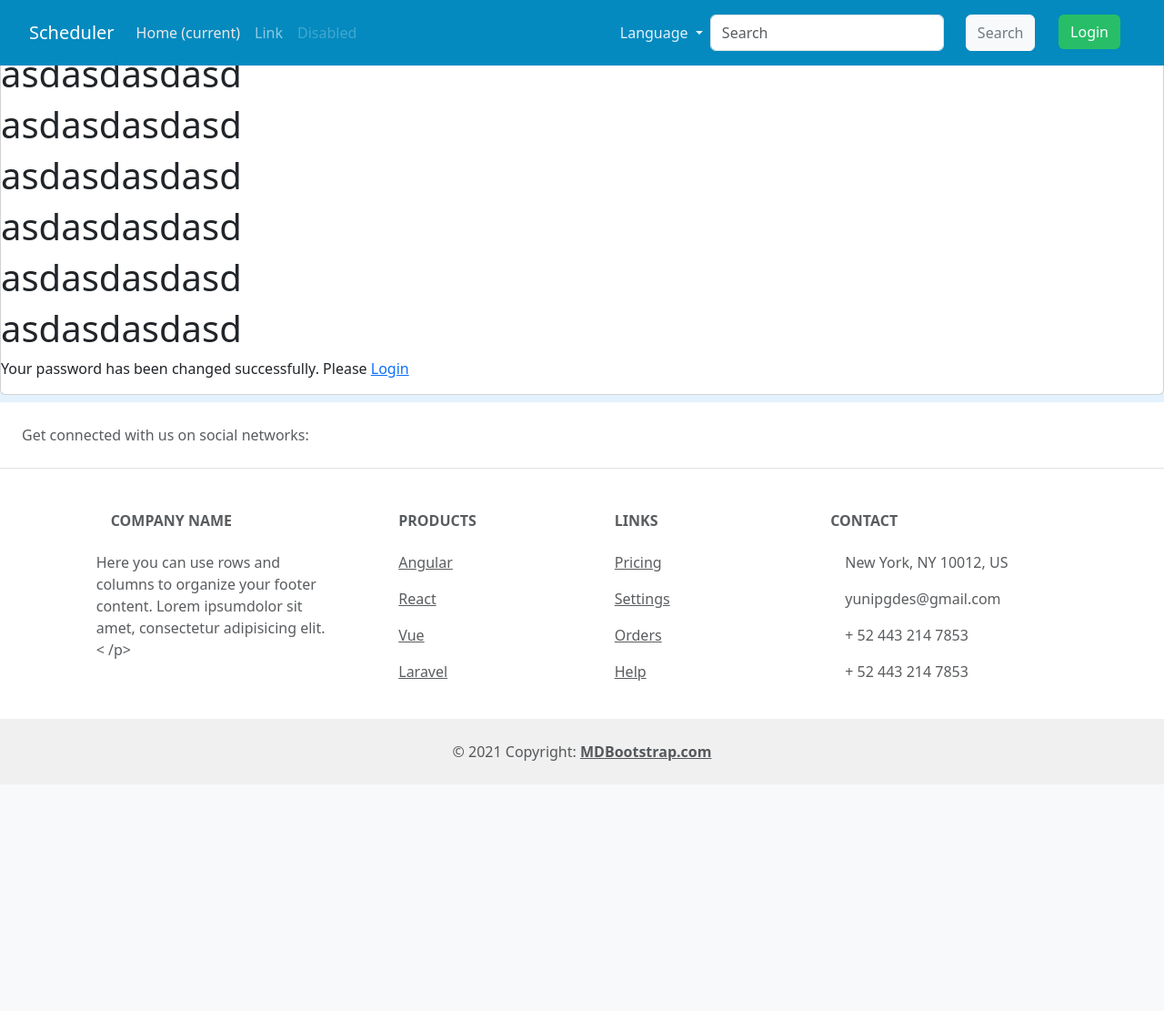
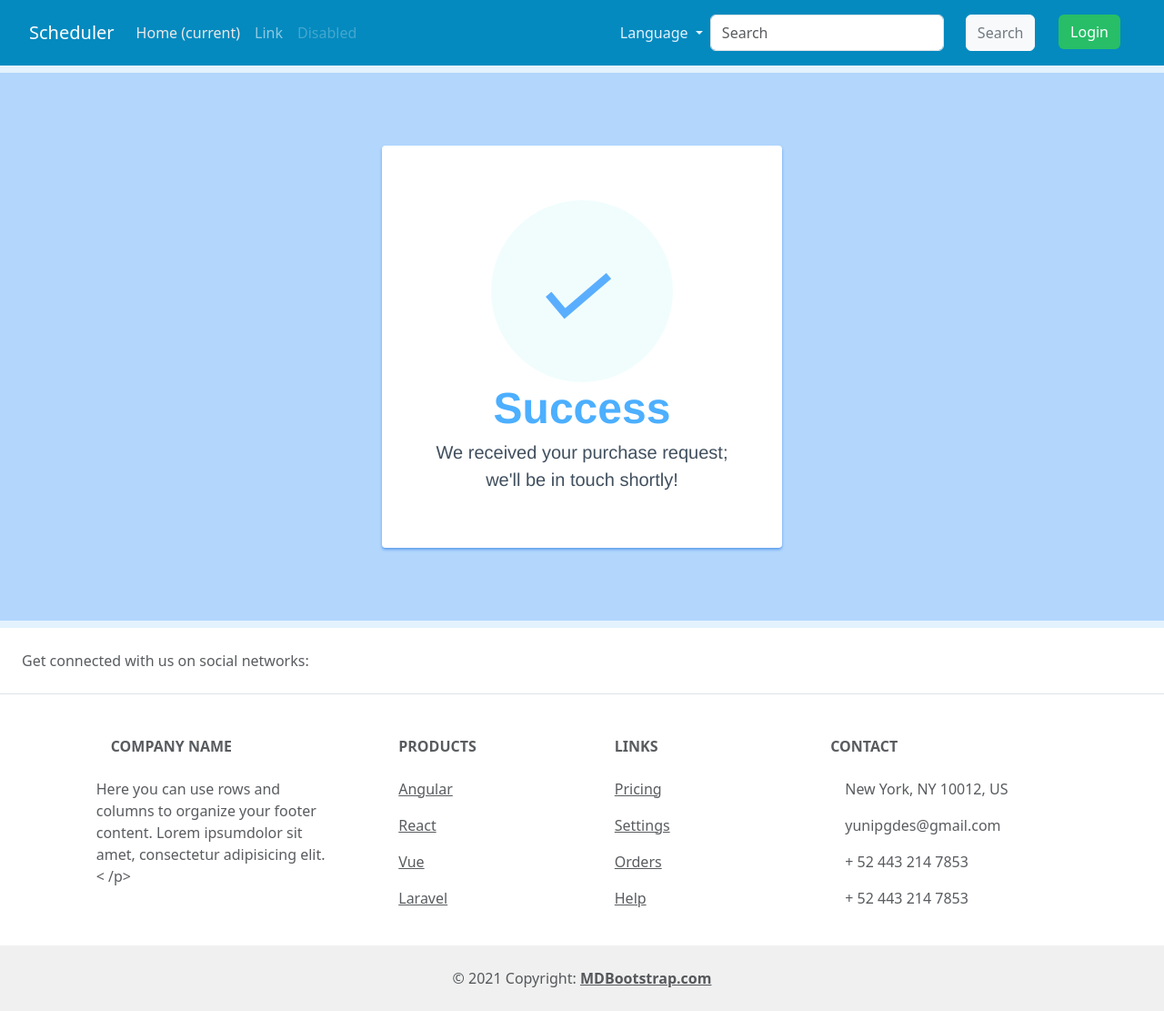
Before and after one commit to josejuniorpg/Sheduler, a Django app: page /accounts/password-reset-complete/ in a window 1280 px wide. Shown: the whole page at 91% size. Before the commit the page ends 836 px from the top, so only its background shows below. Run offline with Django 4.2, Linux system fonts and the light colour scheme; some libraries are stand-ins or nearby versions.

Commit message:
Password reset Styles in Complete and Donde.

```diff
--- a/static/css/users/styles.css
+++ b/static/css/users/styles.css
@@ -1,9 +1,9 @@
-._button-register{
+._button-register {
     background-color: #039cd9;
     color: #ffffff
 }
 
-._button-register:hover{
+._button-register:hover {
     background-color: #1c668d;
     color: #ffffff
 }
@@ -23,6 +23,7 @@
 .congratulation-contents.center-text .congratulation-contents-icon {
     margin-inline: auto;
 }
+
 .congratulation-contents-icon {
     display: -webkit-box;
     display: -ms-flexbox;
@@ -41,26 +42,30 @@
     border-radius: 50%;
     margin-bottom: 30px;
 }
+
 .congratulation-contents-title {
     font-size: 32px;
     line-height: 36px;
     margin: -6px 0 0;
 }
+
 .congratulation-contents-para {
     font-size: 16px;
     line-height: 24px;
     margin-top: 15px;
 }
+
 .btn-wrapper {
     display: block;
 }
+
 .cmn-btn.btn-bg-1 {
     background: #6176f6;
     color: #fff;
     border: 2px solid transparent;
-        border-radius:3px;
+    border-radius: 3px;
     text-decoration: none;
-        padding:5px;
+    padding: 5px;
 }
 
 /*Login Template*/
@@ -68,25 +73,31 @@
     /* fallback for old browsers */
     background: #fccb90;
     /* Chrome 10-25, Safari 5.1-6 */
-background: -webkit-linear-gradient(to right,#5eaeeb, #5eaeeb, #289ef7, rgba(0, 107, 199, 0.87));
+    background: -webkit-linear-gradient(to right, #5eaeeb, #5eaeeb, #289ef7, rgba(0, 107, 199, 0.87));
     /* W3C, IE 10+/ Edge, Firefox 16+, Chrome 26+, Opera 12+, Safari 7+ */
-background: linear-gradient(to right, #5eaeeb, #5eaeeb, #289ef7, rgba(0, 107, 199, 0.87));}
+    background: linear-gradient(to right, #5eaeeb, #5eaeeb, #289ef7, rgba(0, 107, 199, 0.87));
+}
+
 @media (min-width: 768px) {
     .gradient-form {
         height: 100vh !important;
-}}
+    }
+}
+
 @media (min-width: 769px) {
     .gradient-custom-2 {
         border-top-right-radius: .3rem;
         border-bottom-right-radius: .3rem;
     }
 }
-._btn-block-login  {
+
+._btn-block-login {
     --mdb-btn-margin-top: 0.5rem;
     display: block;
     width: 100%;
     color: #ffffff;
 }
+
 ._btn-block-login:hover {
     color: #ffffff;
     background: linear-gradient(to right, rgb(84, 177, 250), rgb(79, 175, 250), rgb(30, 155, 250), rgb(0, 107, 199));
@@ -95,7 +106,7 @@ border-bottom-right-radius: .3rem;
 /*Forgot Password  Done Template*/
 
 ._h1-password-done {
-            color: #88B04B;
+    color: rgba(58, 167, 255, 0.91);
     font-family: "Nunito Sans", "Helvetica Neue", sans-serif;
     font-weight: 800;
     font-size: 3rem;
@@ -110,7 +121,7 @@ border-bottom-right-radius: .3rem;
 }
 
 ._i-password-done {
-            color: #9ABC66;
+    color: rgba(61, 158, 255, 0.84);
     font-size: 100px;
     line-height: 200px;
     margin-left: -15px;
@@ -120,13 +131,22 @@ border-bottom-right-radius: .3rem;
     background: white;
     padding: 60px;
     border-radius: 4px;
-            box-shadow: 0 2px 3px #C8D0D8;
+    box-shadow: 0 2px 3px #5f9fec;
     display: inline-block;
     margin: 0 auto;
     text-align: center;
 }
+
 ._password-done-container {
     display: flex;
     justify-content: center;
     align-items: center;
 }
+
+._circle-done-card {
+    border-radius: 200px;
+    height: 200px;
+    width: 200px;
+    background: rgba(241, 253, 253, 0.96);
+    margin: 0 auto;
+}
--- a/templates/users/password_reset_complete.html
+++ b/templates/users/password_reset_complete.html
@@ -1,16 +1,30 @@
-{%extends 'base.html'%}
+<!-- head para PC -->
+{% extends "users/base_users.html" %}
+{% load  static %}
+{% load i18n %}
 
-{%block content%}
 
-<div class="card center">
-<h1>asdasdasdasd</h1>
-<h1>asdasdasdasd</h1>
-<h1>asdasdasdasd</h1>
-<h1>asdasdasdasd</h1>
-<h1>asdasdasdasd</h1>
-<h1>asdasdasdasd</h1>
-<h1>asdasdasdasd</h1>
-	<p>Your password has been changed successfully. Please <a href="{% url 'home_app:home' %}">Login</a></p>
-</div>
+{% block title %}
+    {% trans "Confirm Password" %}
+{% endblock %}
 
-{%endblock content%}
+
+{% block description %}
+{% endblock %}
+
+{% block content %}
+    <main class="_main-home">
+        <section style="padding: 5rem 10rem 5rem 10rem; background-color: rgba(174,212,252,0.92);">
+            <div class="_password-done-container">
+                <div class="_password-done-card">
+                    <div class="_circle-done-card">
+                        <i class="checkmark _i-password-done">✓</i>
+                    </div>
+                    <h1 class="_h1-password-done">Success</h1>
+                    <p class="_p-password-done">We received your purchase request;<br/> we'll be in touch shortly!</p>
+                </div>
+            </div>
+        </section>
+
+    </main>
+{% endblock content %}
--- a/templates/users/password_reset_done.html
+++ b/templates/users/password_reset_done.html
@@ -14,14 +14,16 @@
 
 {% block content %}
     <main class="_main-home">
+            <section style="padding: 5rem 10rem 5rem 10rem; background-color: rgba(174,212,252,0.92);">
             <div class="_password-done-container">
                 <div class="_password-done-card">
-                    <div style="border-radius:200px; height:200px; width:200px; background: #F8FAF5; margin:0 auto;">
+                    <div class="_circle-done-card">
                         <i class="checkmark _i-password-done">✓</i>
                     </div>
                     <h1 class="_h1-password-done">Success</h1>
                     <p class="_p-password-done">We received your purchase request;<br/> we'll be in touch shortly!</p>
                 </div>
             </div>
+                </section>
     </main>
 {% endblock content %}
```
Lines whose indentation alone changed are shown as unchanged.
